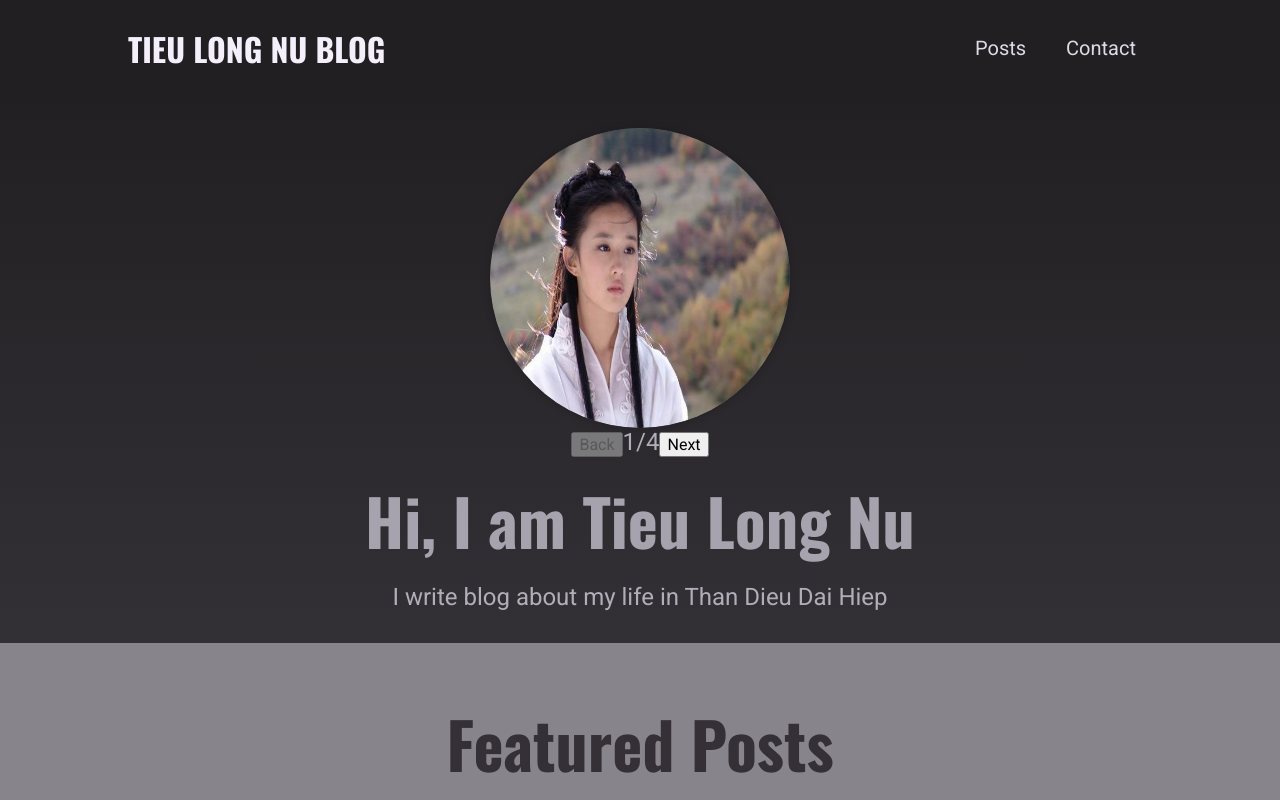
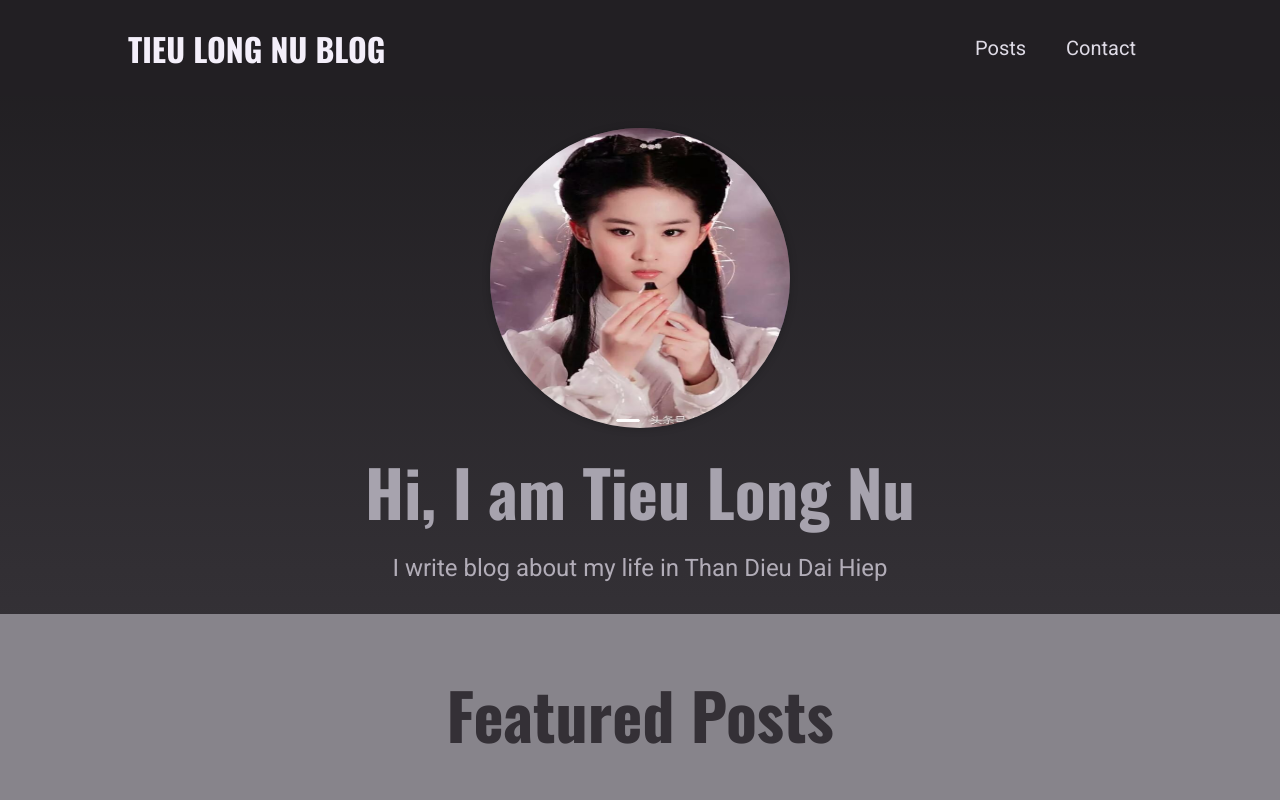
Before and after one commit to ninjaguyyyy/q-blog-fe, a Next.js app: page / in a window 1280 px wide. Shown: the top 800 px of the page. Built offline with nearby package versions, Linux system fonts and the light colour scheme.

Commit message:
update carousel in file hero

```diff
--- a/components/home-page/hero/index.module.css
+++ /dev/null
@@ -1,43 +0,0 @@
-.hero {
-  text-align: center;
-  background-image: linear-gradient(to bottom, var(--color-grey-900), var(--color-grey-800));
-  padding: var(--size-8) 0;
-}
-
-.contentStyle {
-  width: 300px;
-  height: 300px;
-  box-shadow: 0 1px 8px rgba(0, 0, 0, 0.2);
-  border-radius: 50%;
-  overflow: hidden;
-  margin: auto;
-  background-color: var(--color-grey-700);
-  line-height: 160px;
-
-}
-
-.image img {
-  object-fit: cover;
-  object-position: top;
-  width: 100%;
-  height: 100%;
-}
-
-.hero h1 {
-  font-size: var(--size-16);
-  margin: var(--size-4) 0;
-  color: var(--color-grey-300);
-}
-
-.hero p {
-  font-size: var(--size-6);
-  color: var(--color-grey-200);
-  width: 90%;
-  max-width: 40rem;
-  margin: auto;
-}
-
-.hero span {
-  font-size: var(--size-6);
-  color: var(--color-grey-200);
-}
--- /dev/null
+++ b/components/home-page/hero/index.module.scss
@@ -0,0 +1,37 @@
+.hero {
+  text-align: center;
+  background-image: linear-gradient(to bottom, var(--color-grey-900), var(--color-grey-800));
+  padding: var(--size-8) 0;
+
+  .contentStyle {
+    width: 300px;
+    height: 300px;
+    box-shadow: 0 1px 8px rgba(0, 0, 0, 0.2);
+    border-radius: 50%;
+    overflow: hidden;
+    margin: auto;
+    background-color: var(--color-grey-700);
+    line-height: 160px;
+
+    .image img {
+      object-fit: cover;
+      object-position: top;
+      width: 100%;
+      height: 100%;
+    }
+  }
+
+  h1 {
+    font-size: var(--size-16);
+    margin: var(--size-4) 0;
+    color: var(--color-grey-300);
+  }
+
+  p {
+    font-size: var(--size-6);
+    color: var(--color-grey-200);
+    width: 90%;
+    max-width: 40rem;
+    margin: auto;
+  }
+}
--- a/components/home-page/hero/index.tsx
+++ b/components/home-page/hero/index.tsx
@@ -1,35 +1,23 @@
-import classes from './index.module.css';
+import classes from './index.module.scss';
 import Image from 'next/image';
-import { useState } from 'react';
-import { text } from 'stream/consumers';
-
-const maxIndexImage = 4;
+import { Carousel } from 'antd';
 
 const Hero = () => {
-  const [index, setIndex] = useState(1);
-  let imagePath = `/images/site/${index}.jpg`;
+  let array = [1, 2, 3, 4];
   return (
     <section className={classes.hero}>
       <div className={classes.contentStyle}>
-        <div className={classes.contentStyle}>
-          <Image src={imagePath} alt="An image showing owner" width={300} height={300} />
-        </div>
-
+        <Carousel autoplay>
+          {array.map((item) => {
+            let imagePath = `/images/site/${item}.jpg`;
+            return (
+              <div key={item}>
+                <Image src={imagePath} alt="An image showing owner" width={300} height={300} />
+              </div>
+            )
+          })}
+        </Carousel>
       </div>
-      <button
-
-        disabled={index === 1}
-        onClick={() => {
-          setIndex(index - 1);
-        }}>Back</button>
-      <span>{index}/{maxIndexImage}</span>
-      <button
-        disabled={index === maxIndexImage}
-        onClick={() => {
-          setIndex(index + 1);
-        }}>Next</button>
-
-
       <h1>Hi, I am Tieu Long Nu</h1>
       <p>I write blog about my life in Than Dieu Dai Hiep</p>
     </section>
```
